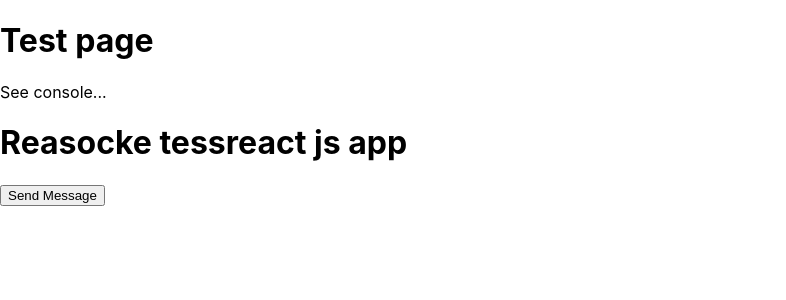
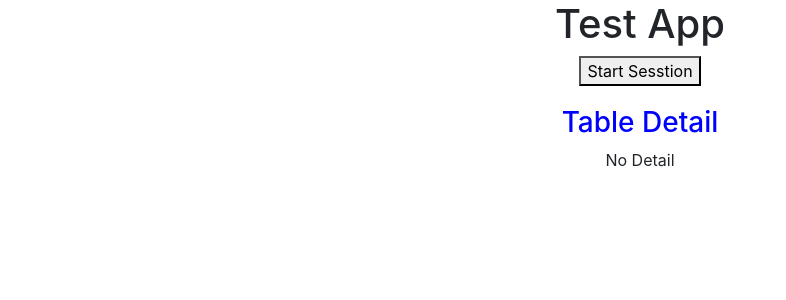
Before and after one commit to Ducmy/pocker_app, a React (Create React App) app: page / in a window 1280 px wide. Shown: the top 300 px of the page, without its empty margins (0-786 px from the left). Built offline with nearby package versions, Linux system fonts and the light colour scheme; no server answers.

Commit message:
add redux to store receive message

```diff
--- a/package.json
+++ b/package.json
@@ -6,8 +6,10 @@
     "@testing-library/jest-dom": "^4.2.4",
     "@testing-library/react": "^9.3.2",
     "@testing-library/user-event": "^7.1.2",
+    "bootstrap": "^4.4.1",
     "install-peerdeps": "^2.0.1",
     "react": "^16.12.0",
+    "react-bootstrap": "^1.0.0-beta.16",
     "react-dom": "^16.12.0",
     "react-scripts": "3.3.0",
     "socket.io-client": "^2.3.0"
--- a/public/index.html
+++ b/public/index.html
@@ -9,36 +9,10 @@
       name="description"
       content="Web site created using create-react-app"
     />
-    <!--
-      manifest.json provides metadata used when your web app is installed on a
-      user's mobile device or desktop. See https://developers.google.com/web/fundamentals/web-app-manifest/
-    -->
-    <!-- <link rel="manifest" href="%PUBLIC_URL%/manifest.json" /> -->
-    <!--
-      Notice the use of %PUBLIC_URL% in the tags above.
-      It will be replaced with the URL of the `public` folder during the build.
-      Only files inside the `public` folder can be referenced from the HTML.
-
-      Unlike "/favicon.ico" or "favicon.ico", "%PUBLIC_URL%/favicon.ico" will
-      work correctly both with client-side routing and a non-root public URL.
-      Learn how to configure a non-root public URL by running `npm run build`.
-    -->
     <title>Test App</title>
-    <script src="/socket.io.js"></script>
+    <!-- <script src="/socket.io.js"></script> -->
   </head>
   <body>
-    <h1>Test page</h1>
-    <p>See console...</p>
-    <!--
-      This HTML file is a template.
-      If you open it directly in the browser, you will see an empty page.
-
-      You can add webfonts, meta tags, or analytics to this file.
-      The build step will place the bundled scripts into the <body> tag.
-
-      To begin the development, run `npm start` or `yarn start`.
-      To create a production bundle, use `npm run build` or `yarn build`.
-    -->
     <script type="text/javascript">
       // get URL params into an array:
       li = ("" + document.location.search).replace(/^\?/, "").split("&");
@@ -48,8 +22,8 @@
         q[unescape(it[0])] = unescape(it[1]);
       }
 
-      console.log("Query params:");
-      console.log(q);
+      // console.log("Query params:");
+      // console.log(q);
       // var receiveMsg = function(text) {
       //   var params = text.split("|"); //.map(p => Base64.Decode(p)); // we are not using b64 now
       //   var message = params.shift(); // message, eg. playerSitOut, clearTable
--- a/src/App.css
+++ b/src/App.css
@@ -1,4 +1,5 @@
-.special {
-  font-weight: 600;
-  font-size: 20px;
+.container {
+  display: flex;
+  justify-content: center;
+  align-items: center;
 }
--- a/src/App.js
+++ b/src/App.js
@@ -2,12 +2,7 @@ import React, { Component } from "react";
 import io from "socket.io-client";
 import "./App.css";
 import { connect } from "react-redux";
-
-const receiveMsg = text => {
-  var params = text.split("|"); //.map(p => Base64.Decode(p)); // we are not using b64 now
-  var message = params.shift(); // message, eg. playerSitOut, clearTable
-  console.log("Recevied " + message + ", with params " + params.join("; "));
-};
+import { TableDetails } from "./containers/TableDetails";
 
 const sendMsg = (action, params) => {
   // params is an array
@@ -24,7 +19,7 @@ const socket = io.connect(
 class App extends Component {
   constructor(props) {
     super();
-    this.state = { msg: "", chat: [] };
+    this.state = { mgs: window.q.gtbl_id_enc, receiveMsg: [] };
   }
 
   componentDidMount() {
@@ -33,39 +28,59 @@ class App extends Component {
     socket.on("message", text => {
       var params = text.split("|"); //.map(p => Base64.Decode(p)); // we are not using b64 now
       var message = params.shift(); // message, eg. playerSitOut, clearTable
-      console.log("Recevied " + message + ", with params " + params.join("; "));
+      //console.log("Recevied " + message + ", with params " + params.join("; "));
       this.setState({
-        chat: [...this.state.chat, params]
+        receiveMsg: [...this.state.receiveMsg, { message, params }]
+      });
+      this.props.dispatch({
+        type: "UPDATE_RECEIVE",
+        payload: this.state.receiveMsg
       });
     });
   }
 
   onMessageSubmit = () => {
     // set up the session - this will trigger the server to send all the table details:
-    sendMsg("setSession", [window.q.gtbl_id_enc]);
+    sendMsg("setSession", [this.state.mgs]);
   };
 
-  // handleData = () => {
-  //   this.props.dispatch({ type: "UPDATE_USER", payload: "mynguyen" }); // Update user state on store
-  // };
+  render() {
+    const { receiveMsg } = this.props;
+    let table_details;
 
-  render() {
-    // const { user } = this.props;
-    console.log(this.state.chat);
+    // const data = { messageA: "test", messageB: "test2" };
+    // console.log(data.messageA);
+    if (receiveMsg[2] === undefined) {
+      console.log("Not show");
+      table_details = <div>No Detail</div>;
+    } else {
+      // console.log(receiveMsg[2].message);
+      // console.log(receiveMsg[2].params);
+      table_details = <TableDetails datalist={receiveMsg[2].params} />;
+    }
+
     return (
       <div className="App">
-        <div>
-          <h1>Reasocke tessreact js app</h1>
+        <h1 style={{ textAlign: "center" }}>Test App</h1>
+        <div className="container">
+          <button onClick={this.onMessageSubmit}>Start Sesstion</button>
         </div>
-        <button onClick={this.onMessageSubmit}>Send Message</button>
-        {/* <div>Data from Redux store {user}</div>
-        <button onClick={this.handleData.bind(this)}>Click to change</button> */}
+        <h3
+          style={{
+            textAlign: "center",
+            marginTop: 20,
+            color: "blue"
+          }}
+        >
+          Table Detail
+        </h3>
+        <div className="container">{table_details}</div>
       </div>
     );
   }
 }
 function mapStateToProps(state) {
-  return { user: state.user };
+  return { receiveMsg: state.receiveMsg };
 }
 
 export default connect(mapStateToProps)(App);
--- a/src/actions/index.js
+++ b/src/actions/index.js
@@ -1,5 +1,7 @@
+// Create Action
 const initialState = {
-  user: "My Nguyen"
+  mgs: [],
+  receiveMsg: []
 };
 
 export default initialState;
--- /dev/null
+++ b/src/containers/TableDetails.js
@@ -0,0 +1,12 @@
+import React from "react";
+
+export const TableDetails = props => {
+  // console.log(props.datalist);
+  return (
+    <div className="detail-list">
+      {props.datalist.map((data, i) => (
+        <div key={i}>{data}</div>
+      ))}
+    </div>
+  );
+};
--- a/src/index.js
+++ b/src/index.js
@@ -1,6 +1,7 @@
 import React from "react";
 import ReactDOM from "react-dom";
 import "./index.css";
+import "bootstrap/dist/css/bootstrap.min.css";
 import App from "./App";
 import * as serviceWorker from "./serviceWorker";
 import { Provider } from "react-redux";
--- a/src/reducers/index.js
+++ b/src/reducers/index.js
@@ -1,11 +1,17 @@
 import initialState from "../actions";
 
+// Create Reducer
 const reducer = (state = initialState, action) => {
   switch (action.type) {
-    case "UPDATE_USER":
+    case "UPDATE_MSG":
       return {
         ...state,
-        user: action.payload
+        mgs: action.payload
+      };
+    case "UPDATE_RECEIVE":
+      return {
+        ...state,
+        receiveMsg: action.payload
       };
     default:
       return state;
```
Also changed, not shown: src/components/TableDetailsList.js (added, +9 -0 lines), 1 other file (tests, documents, lock files or other folders).
